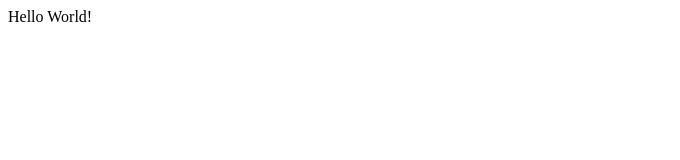
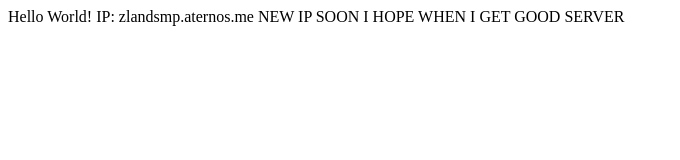
Before and after one commit to Zland-SMP/Zland-SMP.github.io, a plain HTML site: page index.html in a window 1280 px wide. Shown: the whole page, without its empty margins (0-680 px from the left). Drawn offline with Linux system fonts and the light colour scheme.

Commit message:
Update index.html

```diff
--- a/index.html
+++ b/index.html
@@ -2,5 +2,7 @@
   <body>
     <title>Zland SMP Official Website</title>
     Hello World!
+    IP: zlandsmp.aternos.me
+    NEW IP SOON I HOPE WHEN I GET GOOD SERVER
   </body>
 </html>
```
